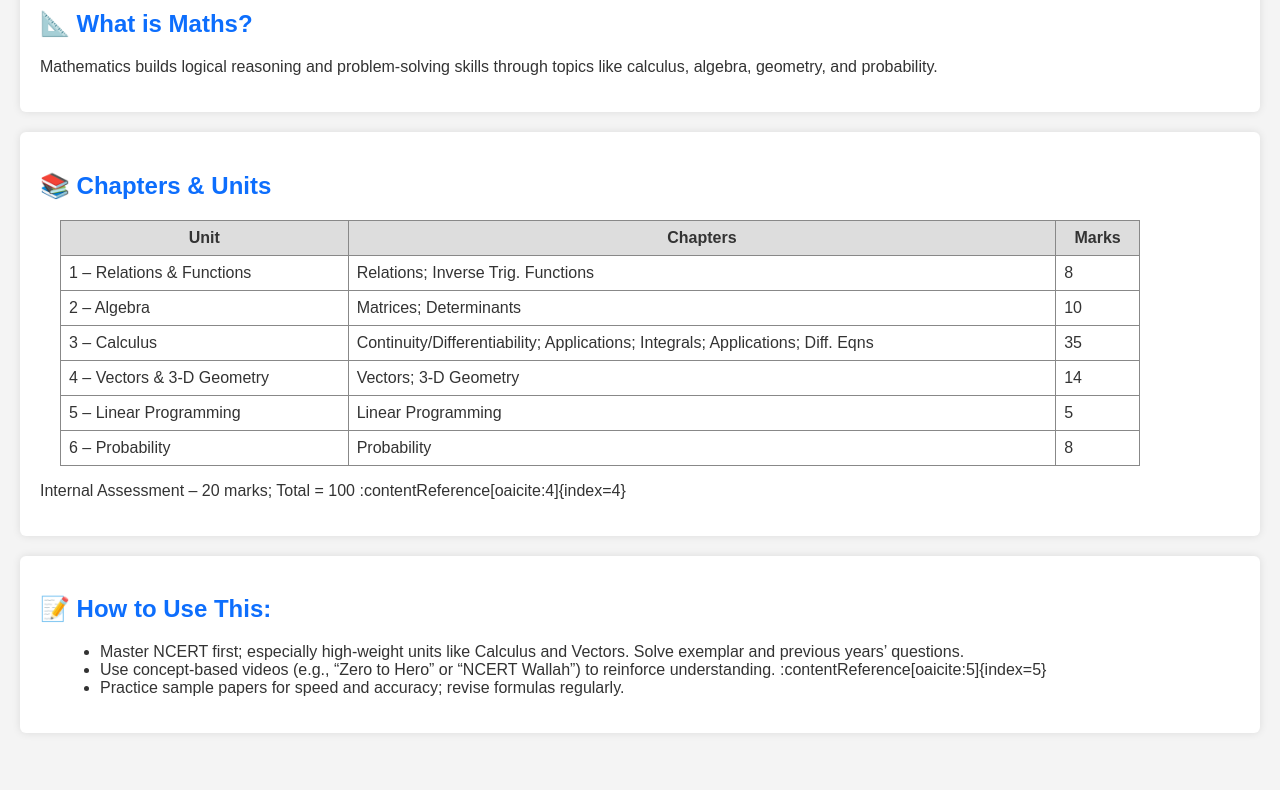
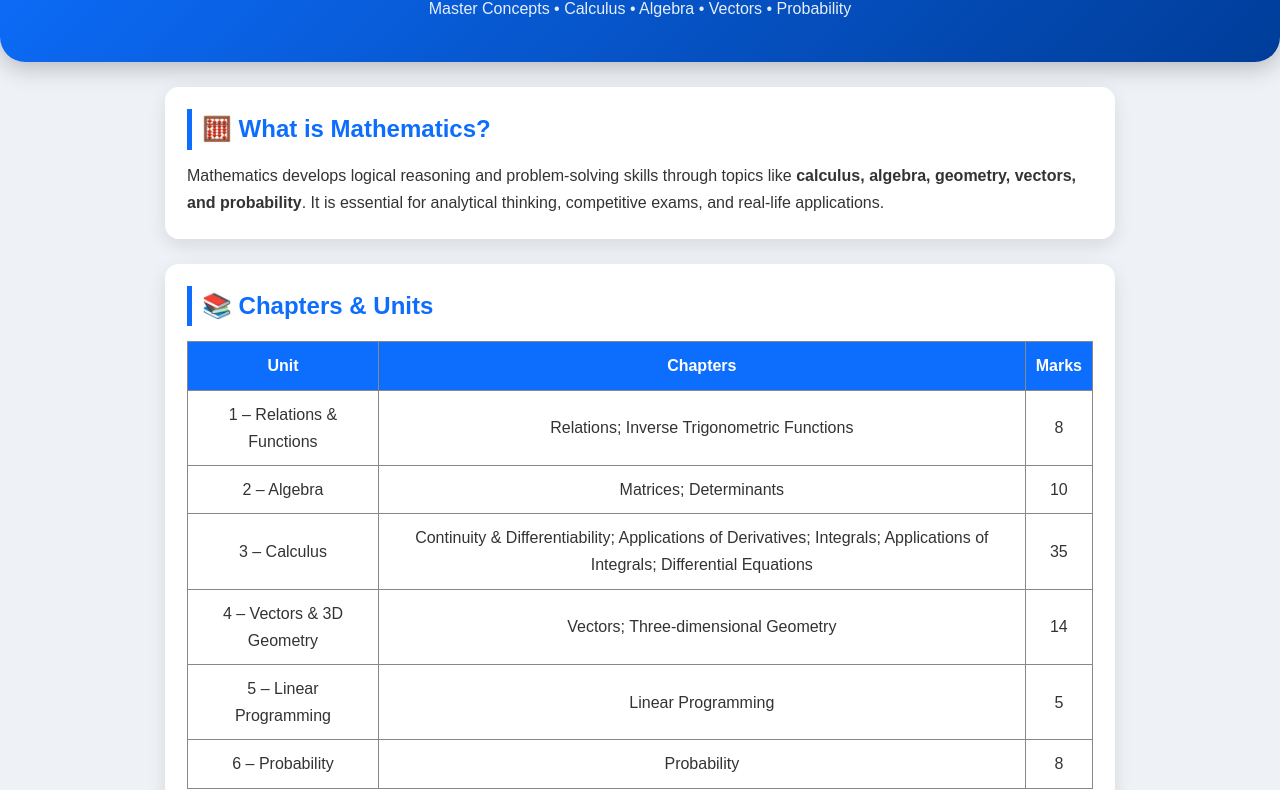
Before and after one commit to juddjhf/yayad, a website: page Maths.html in a window 1280 px wide. Shown: the part 110-900 px from the top of the page. Before the commit the page ends 863 px from the top, so only its background shows below. Drawn offline with Linux system fonts and the light colour scheme.

Commit message:
Update Maths.html

```diff
--- a/Maths.html
+++ b/Maths.html
@@ -2,47 +2,208 @@
 <html lang="en">
 <head>
   <meta charset="UTF-8">
-  <title>Class 12 Mathematics – What & How</title>
+  <meta name="viewport" content="width=device-width, initial-scale=1.0">
+  <title>Class 12 Mathematics – Syllabus & Usage</title>
   <style>
-    body { font-family: Arial, sans-serif; margin:20px; background:#f4f4f4; color:#333; }
-    h1, h2 { color:#0d6efd; }
-    .box { background:#fff; padding:20px; border-radius:6px; margin-bottom:20px; box-shadow:0 0 8px rgba(0,0,0,0.1);}
-    ul, table { margin-left:20px; }
-    table { width:90%; border-collapse: collapse; }
-    th, td { border:1px solid #888; padding:8px; }
-    th { background:#ddd; }
+    * {
+      margin: 0;
+      padding: 0;
+      box-sizing: border-box;
+      font-family: "Poppins", Arial, sans-serif;
+    }
+
+    body {
+      background: #eef2f7;
+      color: #333;
+      line-height: 1.7;
+    }
+
+    /* HEADER */
+    header {
+      background: linear-gradient(135deg, #0d6efd, #003d99);
+      padding: 40px 20px;
+      text-align: center;
+      color: white;
+      border-bottom-left-radius: 25px;
+      border-bottom-right-radius: 25px;
+      box-shadow: 0 5px 25px rgba(0,0,0,0.25);
+    }
+
+    header h1 {
+      font-size: 2.4rem;
+      font-weight: 700;
+      letter-spacing: 1px;
+    }
+
+    header p {
+      font-size: 1rem;
+      opacity: 0.9;
+    }
+
+    main {
+      max-width: 1000px;
+      margin: auto;
+      padding: 25px;
+    }
+
+    h2 {
+      color: #0d6efd;
+      margin-bottom: 12px;
+      border-left: 5px solid #0d6efd;
+      padding-left: 10px;
+    }
+
+    .box {
+      background: #fff;
+      padding: 22px;
+      border-radius: 14px;
+      margin-bottom: 25px;
+      box-shadow: 0 6px 18px rgba(0,0,0,0.1);
+      transition: 0.3s;
+    }
+
+    .box:hover {
+      transform: translateY(-5px);
+      box-shadow: 0 10px 24px rgba(0,0,0,0.15);
+    }
+
+    ul {
+      margin-left: 20px;
+      margin-top: 10px;
+    }
+
+    li {
+      padding: 4px 0;
+    }
+
+    table {
+      width: 100%;
+      border-collapse: collapse;
+      margin-top: 15px;
+    }
+
+    th, td {
+      border: 1px solid #888;
+      padding: 10px;
+      text-align: center;
+      transition: 0.3s;
+    }
+
+    th {
+      background: #0d6efd;
+      color: white;
+    }
+
+    tr:hover {
+      background: #f1f5ff;
+    }
+
+    footer {
+      text-align: center;
+      background: #003d99;
+      color: white;
+      padding: 15px 10px;
+      margin-top: 40px;
+      font-size: 0.9rem;
+      border-top-left-radius: 20px;
+      border-top-right-radius: 20px;
+    }
+
+    footer a {
+      color: #aee0ff;
+      text-decoration: none;
+    }
+
+    footer a:hover {
+      color: white;
+    }
+
+    @media(max-width: 768px){
+      table, th, td {
+        font-size: 14px;
+      }
+      header h1 {
+        font-size: 2rem;
+      }
+    }
+
   </style>
 </head>
 <body>
 
-  <h1>Class 12 Mathematics – Syllabus & Usage</h1>
+<header>
+  <h1>📐 Class 12 Mathematics – Syllabus & Usage</h1>
+  <p>Master Concepts • Calculus • Algebra • Vectors • Probability</p>
+</header>
+
+<main>
 
   <div class="box">
-    <h2>📐 What is Maths?</h2>
-    <p>Mathematics builds logical reasoning and problem-solving skills through topics like calculus, algebra, geometry, and probability.</p>
+    <h2>🧮 What is Mathematics?</h2>
+    <p>
+      Mathematics develops logical reasoning and problem-solving skills through topics like <strong>calculus, algebra, geometry, vectors, and probability</strong>. It is essential for analytical thinking, competitive exams, and real-life applications.
+    </p>
   </div>
 
   <div class="box">
     <h2>📚 Chapters & Units</h2>
     <table>
-      <tr><th>Unit</th><th>Chapters</th><th>Marks</th></tr>
-      <tr><td>1 – Relations & Functions</td><td>Relations; Inverse Trig. Functions</td><td>8</td></tr>
-      <tr><td>2 – Algebra</td><td>Matrices; Determinants</td><td>10</td></tr>
-      <tr><td>3 – Calculus</td><td>Continuity/Differentiability; Applications; Integrals; Applications; Diff. Eqns</td><td>35</td></tr>
-      <tr><td>4 – Vectors & 3‑D Geometry</td><td>Vectors; 3‑D Geometry</td><td>14</td></tr>
-      <tr><td>5 – Linear Programming</td><td>Linear Programming</td><td>5</td></tr>
-      <tr><td>6 – Probability</td><td>Probability</td><td>8</td></tr>
+      <tr>
+        <th>Unit</th>
+        <th>Chapters</th>
+        <th>Marks</th>
+      </tr>
+      <tr>
+        <td>1 – Relations & Functions</td>
+        <td>Relations; Inverse Trigonometric Functions</td>
+        <td>8</td>
+      </tr>
+      <tr>
+        <td>2 – Algebra</td>
+        <td>Matrices; Determinants</td>
+        <td>10</td>
+      </tr>
+      <tr>
+        <td>3 – Calculus</td>
+        <td>Continuity & Differentiability; Applications of Derivatives; Integrals; Applications of Integrals; Differential Equations</td>
+        <td>35</td>
+      </tr>
+      <tr>
+        <td>4 – Vectors & 3D Geometry</td>
+        <td>Vectors; Three-dimensional Geometry</td>
+        <td>14</td>
+      </tr>
+      <tr>
+        <td>5 – Linear Programming</td>
+        <td>Linear Programming</td>
+        <td>5</td>
+      </tr>
+      <tr>
+        <td>6 – Probability</td>
+        <td>Probability</td>
+        <td>8</td>
+      </tr>
     </table>
-    <p>Internal Assessment – 20 marks; Total = 100 :contentReference[oaicite:4]{index=4}</p>
+    <p><strong>Internal Assessment:</strong> 20 marks | <strong>Total Marks:</strong> 100</p>
   </div>
 
   <div class="box">
-    <h2>📝 How to Use This:</h2>
+    <h2>📝 How to Use This Syllabus Effectively</h2>
     <ul>
-      <li>Master NCERT first; especially high-weight units like Calculus and Vectors. Solve exemplar and previous years’ questions.</li>
-      <li>Use concept-based videos (e.g., “Zero to Hero” or “NCERT Wallah”) to reinforce understanding. :contentReference[oaicite:5]{index=5}</li>
-      <li>Practice sample papers for speed and accuracy; revise formulas regularly.</li>
+      <li>Start with NCERT, focusing on high-weight units like <strong>Calculus</strong> and <strong>Vectors</strong>.</li>
+      <li>Practice exemplar problems and previous year questions thoroughly.</li>
+      <li>Use online video tutorials to reinforce concepts (e.g., “NCERT Wallah”, “Zero to Hero”).</li>
+      <li>Revise formulas, theorems, and shortcuts regularly to improve speed and accuracy.</li>
+      <li>Attempt sample papers under timed conditions for exam readiness.</li>
     </ul>
   </div>
+
+</main>
+
+<footer>
+  © 2025 Class 12 Mathematics Resources • Designed for Students
+  <br><a href="#">Back to Home</a>
+</footer>
+
 </body>
 </html>
```
